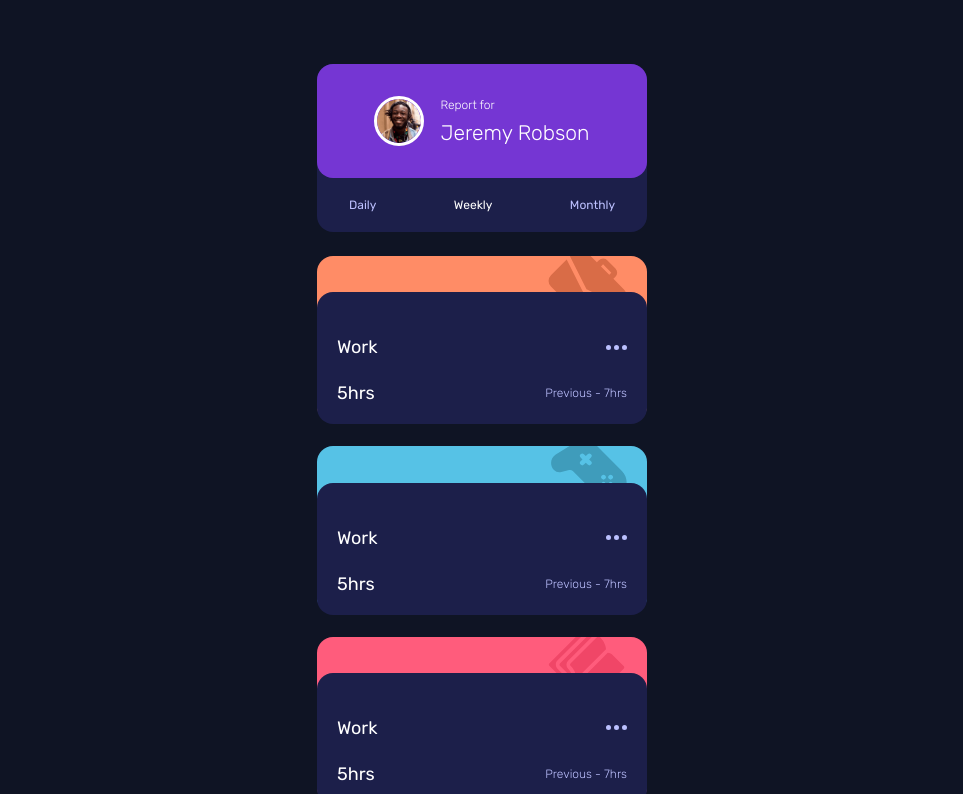
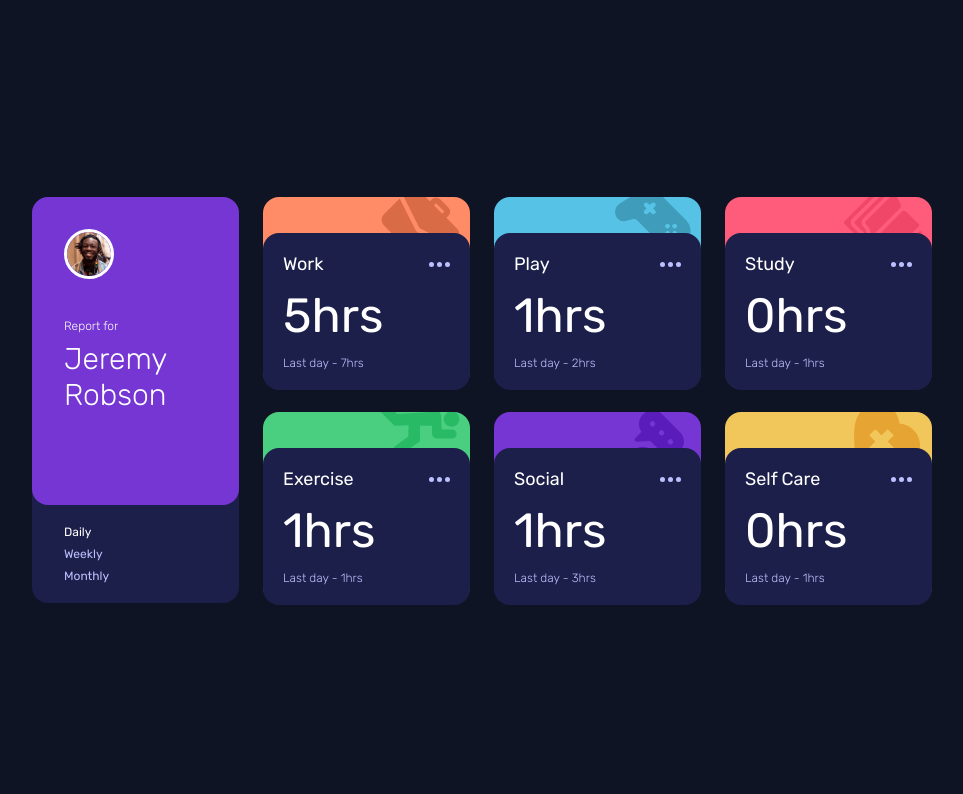
Before and after one commit to MarinaZLKN/Dashboard, a plain HTML site: page index.html in a window 1280 px wide. Both pictures are taken after a click on the element "Daily". Shown: the top 794 px of the page, without its empty margins (158-1121 px from the left). Drawn offline with Linux system fonts and the light colour scheme.

Commit message:
JS functionality

```diff
--- a/app.js
+++ b/app.js
@@ -0,0 +1,72 @@
+async function getDashboardData(url = '/data.json'){
+    const response = await fetch(url);
+    const data = await response.json();
+
+    return data;
+}
+
+class DashboardItem {
+    static PERIODS = {
+        daily: 'day',
+        weekly: 'week',
+        monthly: 'month',
+    }
+    constructor(data, container = '.dashboard__content', view ='weekly') {
+        this.data = data;
+        this.container = document.querySelector(container);
+        this.view = view;
+
+        this._createMarkUp();
+
+    }
+    _createMarkUp(){
+        const {title, timeframes} = this.data;
+        const id = title.toLowerCase().replace(/ /g,'-');
+        const {current, previous} = timeframes[this.view.toLowerCase()];
+
+        this.container.insertAdjacentHTML('beforeend', `
+            <div class="dashboard__item dashboard__item--${id}">
+                <article class="tracking-card">
+                     <header class="tracking-card__header">
+                        <h4 class="tracking-card__title">${title}</h4>
+                         <img class="tracking-card__menu"  src="images/icon-ellipsis.svg" alt="menu">
+                     </header>
+                     <div class="tracking-card__body">
+                         <div class="tracking-card__time">
+                         ${current}hrs
+                         </div>
+                     <div class="tracking-card__prev-period">Last ${DashboardItem.PERIODS[this.view]} - ${previous}hrs
+                     </div>
+                     </div>
+                </article>
+            </div>`);
+
+        this.time = this.container.querySelector(`.dashboard__item--${id} .tracking-card__time`);
+        this.prev = this.container.querySelector(`.dashboard__item--${id} .tracking-card__prev-period`);
+    }
+
+    changeView(view) {
+        this.view = view.toLowerCase();
+        const {current, previous} = this.data.timeframes[this.view.toLowerCase()];
+
+        this.time.innerText = `${current}hrs`;
+        this.prev.innerText = `Last ${DashboardItem.PERIODS[this.view]} - ${previous}hrs`;
+
+    }
+}
+
+document.addEventListener('DOMContentLoaded', () =>{
+    getDashboardData()
+        .then(data => {
+            const activities = data.map(activity => new DashboardItem(activity));
+            const selectors = document.querySelectorAll('.view-selector__item')
+            selectors.forEach(selector =>
+            selector.addEventListener('click', function () {
+                selectors.forEach(sel => sel.classList.remove('view-selector__item--active'))
+                selector.classList.add('view-selector__item--active');
+
+                const currentView = selector.innerText.trim().toLowerCase();
+                activities.forEach(activity => activity.changeView(currentView));
+            }))
+        })
+})
--- a/index.html
+++ b/index.html
@@ -33,90 +33,7 @@
 
       </div>
     </div>
-    <div class="dashboard__item dashboard__item--work">
-      <article class="tracking-card">
-        <header class="tracking-card__header">
-          <h4 class="tracking-card__title">Work</h4>
-          <img class="tracking-card__menu"  src="images/icon-ellipsis.svg" alt="menu">
-        </header>
-        <div class="tracking-card__body">
-          <div class="tracking-card__time">
-            5hrs
-          </div>
-          <div class="tracking-card__prev-period">Previous - 7hrs</div>
-        </div>
-      </article>
-    </div>
-    <div class="dashboard__item dashboard__item--play">
-      <article class="tracking-card">
-        <header class="tracking-card__header">
-          <h4 class="tracking-card__title">Work</h4>
-          <img class="tracking-card__menu"  src="images/icon-ellipsis.svg" alt="menu">
-        </header>
-        <div class="tracking-card__body">
-          <div class="tracking-card__time">
-            5hrs
-          </div>
-          <div class="tracking-card__prev-period">Previous - 7hrs</div>
-        </div>
-      </article>
-    </div>
-    <div class="dashboard__item dashboard__item--study">
-      <article class="tracking-card">
-        <header class="tracking-card__header">
-          <h4 class="tracking-card__title">Work</h4>
-          <img class="tracking-card__menu"  src="images/icon-ellipsis.svg" alt="menu">
-        </header>
-        <div class="tracking-card__body">
-          <div class="tracking-card__time">
-            5hrs
-          </div>
-          <div class="tracking-card__prev-period">Previous - 7hrs</div>
-        </div>
-      </article>
-    </div>
-    <div class="dashboard__item dashboard__item--exercise">
-      <article class="tracking-card">
-        <header class="tracking-card__header">
-          <h4 class="tracking-card__title">Work</h4>
-          <img class="tracking-card__menu"  src="images/icon-ellipsis.svg" alt="menu">
-        </header>
-        <div class="tracking-card__body">
-          <div class="tracking-card__time">
-            5hrs
-          </div>
-          <div class="tracking-card__prev-period">Previous - 7hrs</div>
-        </div>
-      </article>
-    </div>
-    <div class="dashboard__item dashboard__item--social">
-      <article class="tracking-card">
-        <header class="tracking-card__header">
-          <h4 class="tracking-card__title">Work</h4>
-          <img class="tracking-card__menu"  src="images/icon-ellipsis.svg" alt="menu">
-        </header>
-        <div class="tracking-card__body">
-          <div class="tracking-card__time">
-            5hrs
-          </div>
-          <div class="tracking-card__prev-period">Previous - 7hrs</div>
-        </div>
-      </article>
-    </div>
-    <div class="dashboard__item dashboard__item--self-care">
-      <article class="tracking-card">
-        <header class="tracking-card__header">
-          <h4 class="tracking-card__title">Work</h4>
-          <img class="tracking-card__menu"  src="images/icon-ellipsis.svg" alt="menu">
-        </header>
-        <div class="tracking-card__body">
-          <div class="tracking-card__time">
-            5hrs
-          </div>
-          <div class="tracking-card__prev-period">Previous - 7hrs</div>
-        </div>
-      </article>
-    </div>
+
   </div>
 </section>
 
--- a/style.css
+++ b/style.css
@@ -60,6 +60,7 @@ body {
     gap: 1.5rem;
     justify-content: center;
     grid-template-columns: repeat(1, minmax(300px, 330px));
+
 
 }
 
@@ -168,11 +169,15 @@ body {
     align-items: center;
     justify-content: space-between;
 }
+.tracking-card__header {
+    margin-bottom: 1rem;
+}
 
 .tracking-card__menu {
     cursor: pointer;
 }
 .tracking-card__title{
+    margin: 0;
     font-weight: var(--weight-normal);
     font-size: var(--fs-base);
 }
@@ -191,3 +196,48 @@ body {
     background-color: var(--blue-500);
 
 }
+
+@media (min-width: 1024px){
+    .dashboard__content{
+        grid-template-columns: repeat(4, 1fr);
+    }
+    .dashboard__person {
+        grid-row-start: 1;
+        grid-row-end: 3;
+        grid-column-start: 1;
+        grid-column-end: 2;
+        height: 100%;
+
+        display: flex;
+        flex-direction: column;
+    }
+    .info-crad{
+        flex-direction: column;
+        align-items: flex-start;
+        justify-content: flex-start;
+        flex-grow: 1;
+    }
+    .info-card__photo {
+        margin-bottom: 1.5rem;
+    }
+    .info-card__title {
+        font-size: 30px;
+    }
+    .view-selector {
+        flex-direction: column;
+    }
+    .view-selector__item:not(:last-child){
+        margin-bottom: 0.5rem;
+    }
+    .tracking-card__body{
+        flex-direction: column;
+        align-items: flex-start;
+    }
+    .tracking-card__time {
+        margin-bottom: 0.75rem;
+        font-size: 48px;
+    }
+    .tracking-card__header {
+        margin-bottom: 0.75rem;
+    }
+}
```
